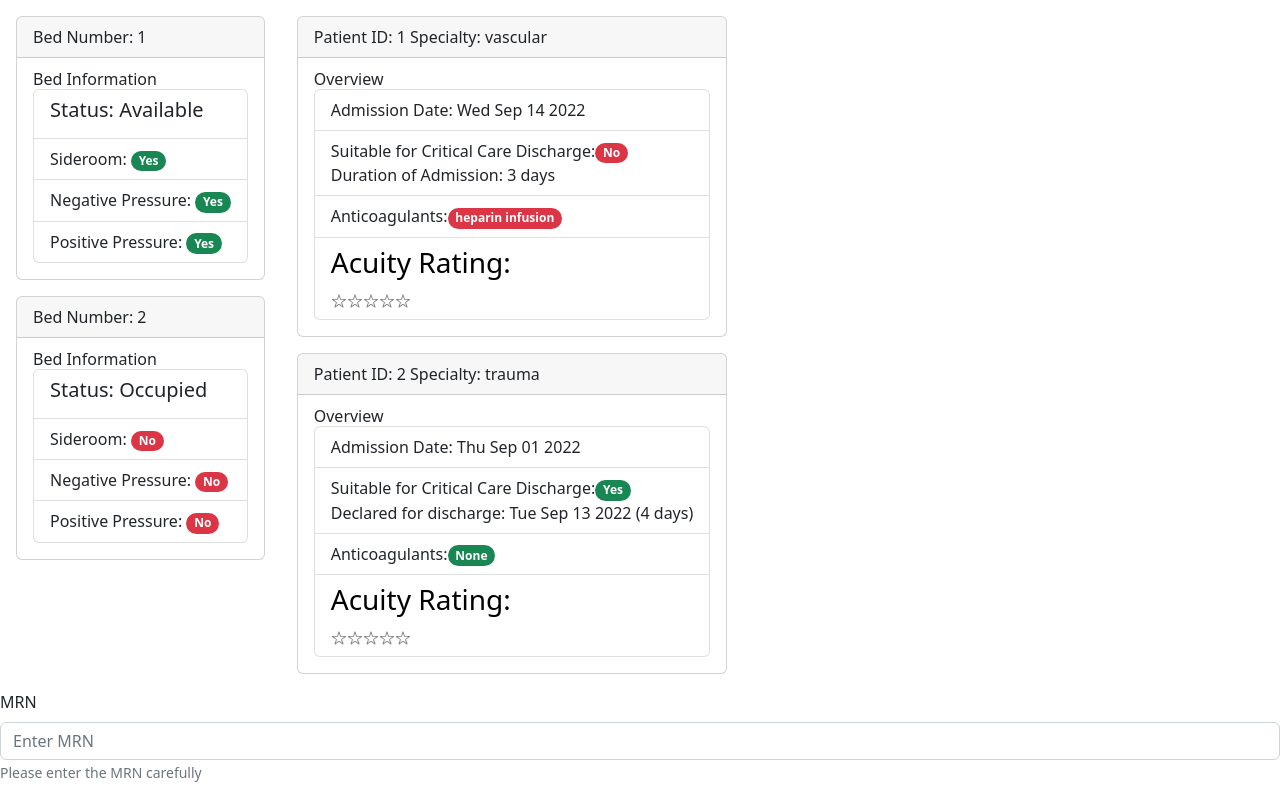
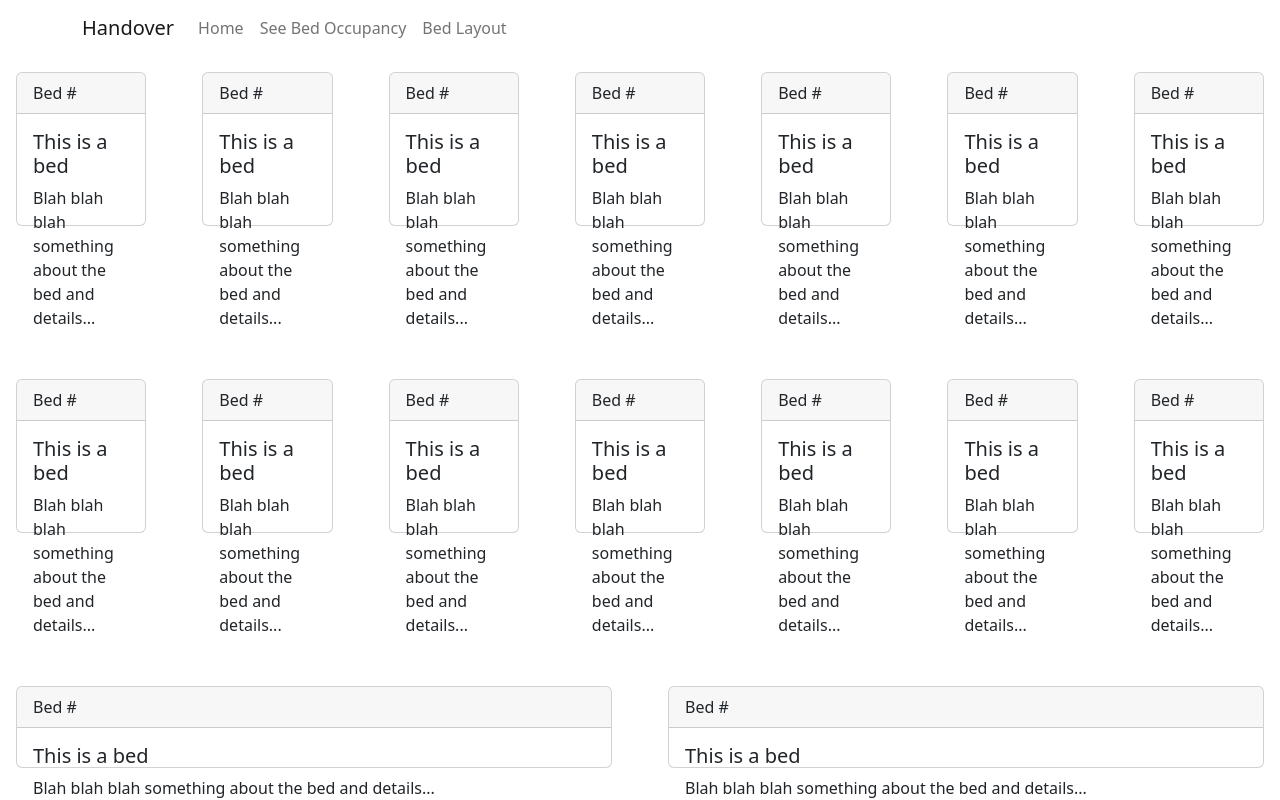
Before and after one commit to mattwillis47/handover, a React (Create React App) app: page /bed-layout in a window 1280 px wide. Shown: the top 800 px of the page. Built offline with nearby package versions, Linux system fonts and the light colour scheme.

Commit message:
Overnight effort

```diff
--- a/src/Components/App/App.js
+++ b/src/Components/App/App.js
@@ -1,30 +1,33 @@
-import React, { useState } from 'react';
+import React from 'react';
 import './App.css';
-import Bed from '../Bed/Bed';
-import { BEDDATA } from '../../Data/BedData';
 import 'bootstrap/dist/css/bootstrap.min.css';
-import Occupants from '../Occupants/Occupants';
 import AddPatientForm from "../AddPatient/AddPatient"
 import BedOccupantLinking from '../BedOccupantLinking/BedOccupantLinking';
-
+import { BrowserRouter, Routes, Route } from "react-router-dom"
+import Dashboard from '../Dasboard/Dashboard';
+import BedIcon from '../BedIcon/BedIcon';
+import BedGrid from '../BedGrid/BedGrid';
 
 
 function App() {
 
-  const [bedData, setBedData] = useState(BEDDATA);
 
   return (
-
+    <BrowserRouter>
       <div className="App">
           <header className="App-header">
           </header>
 
           <main>
-            <BedOccupantLinking />
-            <AddPatientForm />
+          <Routes>
+              <Route path='/' element={<Dashboard />}>
+                <Route path='bed-occupant' element={<BedOccupantLinking />} />
+                <Route path='bed-layout' element={<BedGrid />} />
+              </Route>
+          </Routes>
           </main>
       </div>
-
+    </BrowserRouter>
 
   );
 }
--- /dev/null
+++ b/src/Components/BedGrid/BedGrid.css
@@ -0,0 +1,3 @@
+.to-be-edited {
+    border: 10px solid black;
+}
--- /dev/null
+++ b/src/Components/BedGrid/BedGrid.js
@@ -0,0 +1,21 @@
+import React from 'react';
+import Col from 'react-bootstrap/Col';
+import Row from 'react-bootstrap/Row';
+import BedIcon from '../BedIcon/BedIcon';
+import "bootstrap/dist/css/bootstrap.min.css";
+import "./BedGrid.css"
+
+function BedGrid() {
+    return (
+
+    <Row>
+      {Array.from({ length: 16 }).map((_, idx) => (
+        <Col>
+          <BedIcon className='to-be-edited'/>
+        </Col>
+      ))}
+    </Row>
+  );
+}
+
+export default BedGrid;
--- /dev/null
+++ b/src/Components/BedIcon/BedIcon.js
@@ -0,0 +1,16 @@
+import React from 'react';
+import { Card } from 'react-bootstrap';
+
+function BedIcon() {
+    return (
+        <Card>
+            <Card.Header>Bed #</Card.Header>
+            <Card.Body>
+                <Card.Title>This is a bed</Card.Title>
+                <Card.Text>Blah blah blah something about the bed and details...</Card.Text>
+            </Card.Body>
+        </Card>
+    )
+}
+
+export default BedIcon;
--- a/src/Components/BedOccupantLinking/BedOccupantLinking.js
+++ b/src/Components/BedOccupantLinking/BedOccupantLinking.js
@@ -1,19 +1,20 @@
 import React from "react";
-import Occupant from "../Occupant/Occupant";
 import Occupants from "../Occupants/Occupants";
 import Beds from '../Beds/Beds';
 import CardGroup from "react-bootstrap/CardGroup";
-import { BEDDATA } from '../../Data/BedData';
+import '../../../src/Components/Card.css';
+import Container from "react-bootstrap/Container";
 
 
 
 function BedOccupantLinking() {
     return (
-
-        <CardGroup>
-            <Beds />
-            <Occupants />
-        </CardGroup>
+        <Container>
+            <CardGroup>
+                <Beds />
+                <Occupants />
+            </CardGroup>
+        </Container>
     )
 }
 
--- a/src/Components/Card.css
+++ b/src/Components/Card.css
@@ -5,3 +5,7 @@
     margin-left: 1rem;
     margin-top: 1rem;
 }
+
+.bed-occ {
+    border: 5px solid black;
+}
--- /dev/null
+++ b/src/Components/Dasboard/Dashboard.js
@@ -0,0 +1,20 @@
+import React from 'react';
+import NavBar from '../NavBar/NavBar';
+import {Outlet} from 'react-router-dom';
+
+function Dashboard() {
+    return (
+        <>
+            <NavBar />
+            <section>
+                <Outlet />
+
+            </section>
+
+        </>
+
+
+    )
+}
+
+export default Dashboard;
--- /dev/null
+++ b/src/Components/NavBar/NavBar.js
@@ -0,0 +1,25 @@
+import React from 'react';
+import Container from 'react-bootstrap/Container';
+import Nav from 'react-bootstrap/Nav';
+import Navbar from 'react-bootstrap/Navbar';
+import NavDropdown from 'react-bootstrap/NavDropdown';
+
+function NavBar() {
+    return (
+        <Navbar>
+            <Container>
+                <Navbar.Brand href='/'>Handover</Navbar.Brand>
+                <Navbar.Toggle aria-controls='basic-navbar-nav' />
+                <Navbar.Collapse id='basic-navbar-nav'>
+                    <Nav className="me-auto">
+                        <Nav.Link href='/'>Home</Nav.Link>
+                        <Nav.Link href='bed-occupant'>See Bed Occupancy</Nav.Link>
+                        <Nav.Link href='bed-layout'>Bed Layout</Nav.Link>
+                    </Nav>
+                </Navbar.Collapse>
+            </Container>
+        </Navbar>
+    )
+}
+
+export default NavBar;
--- a/src/index.js
+++ b/src/index.js
@@ -3,11 +3,7 @@ import ReactDOM from 'react-dom/client';
 import './index.css';
 import App from '../src/Components/App/App';
 import reportWebVitals from './reportWebVitals';
-import {
-  createBrowserRouter,
-  RouterProvider,
-  Route
-} from 'react-router-dom'
+
 import ErrorPage from './Components/error-page';
 
 
```
Also changed, not shown: src/Components/Bed/Bed.css (line endings or trailing spaces). Lines whose indentation alone changed are shown as unchanged.
